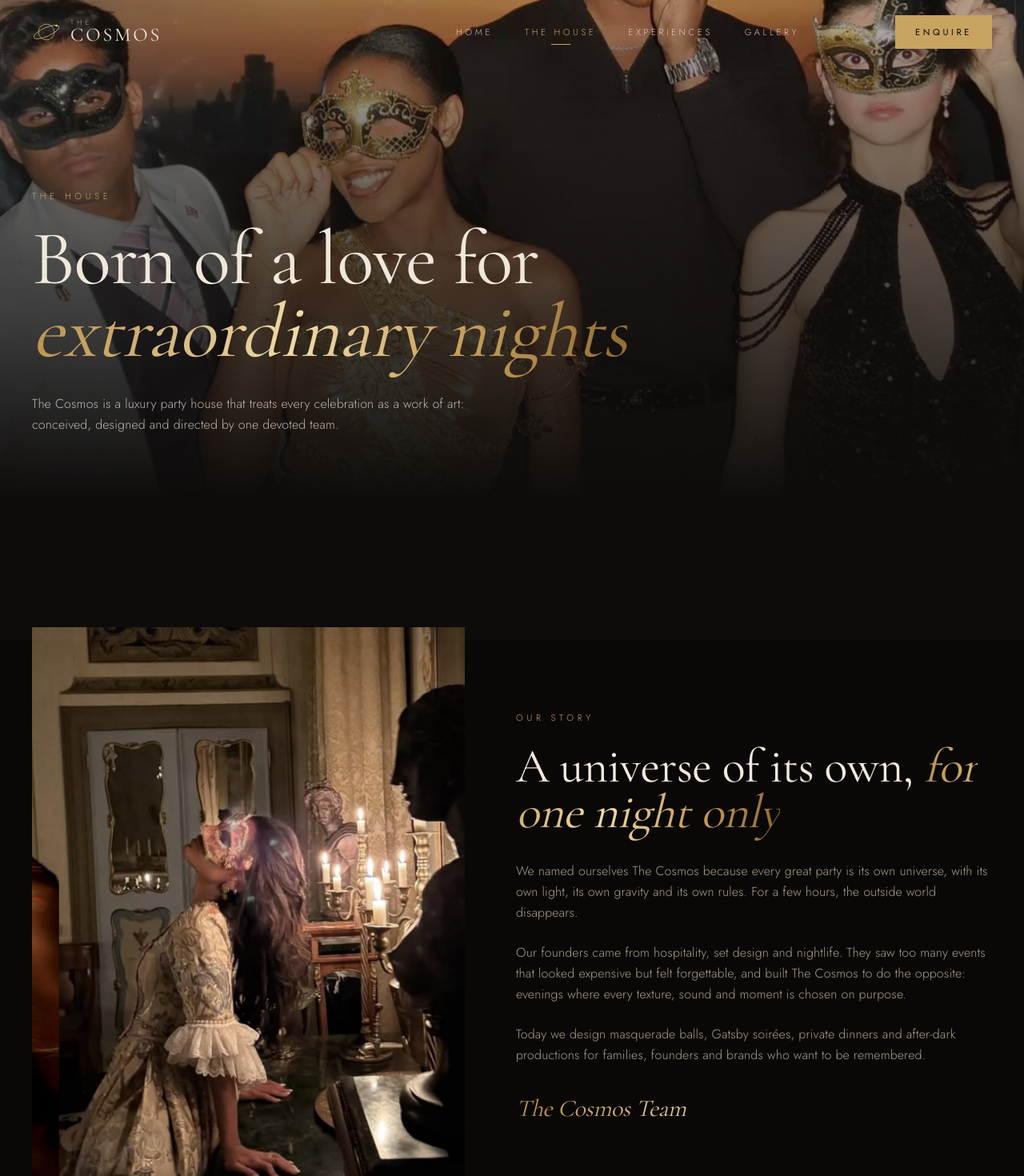
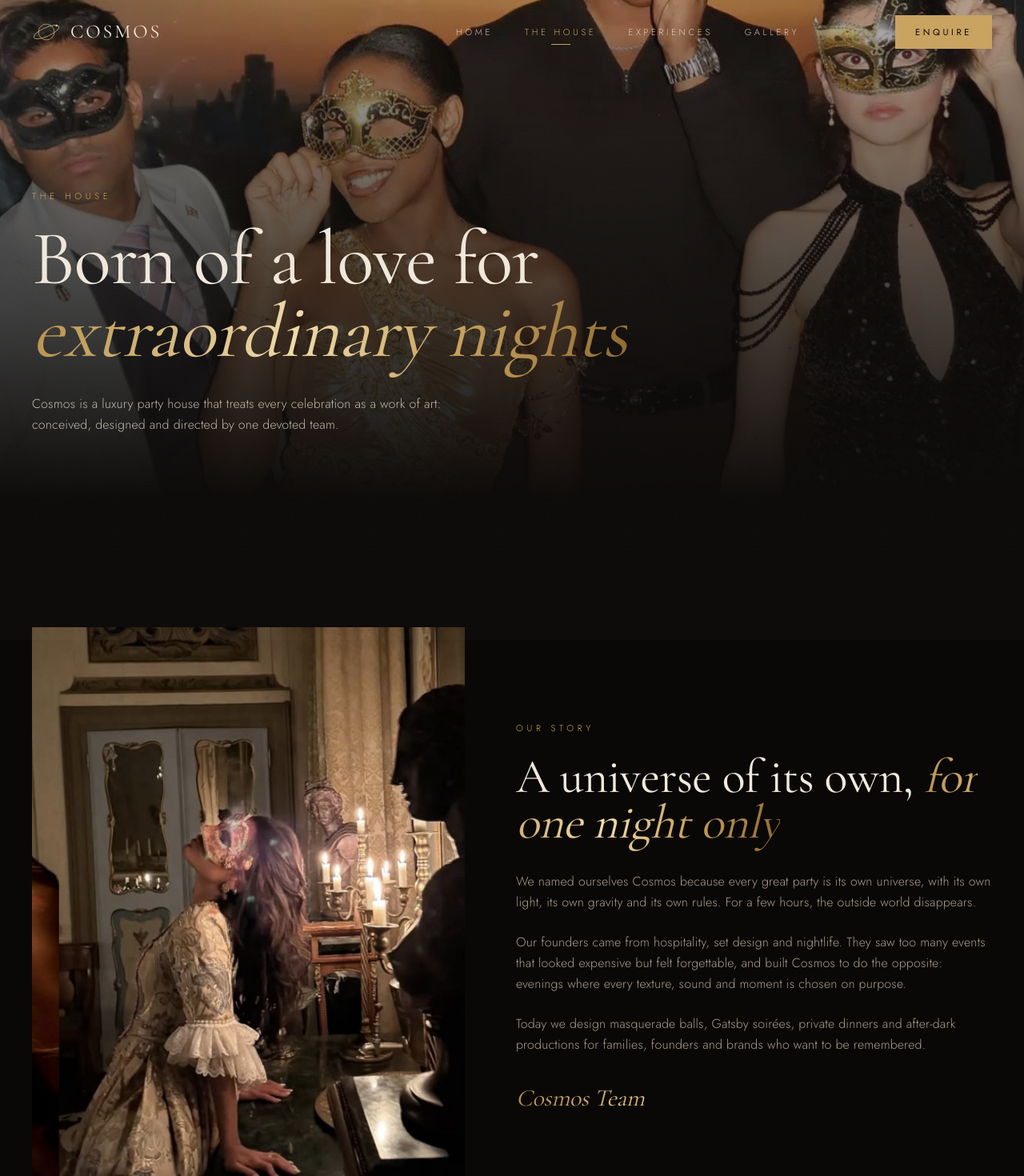
Before and after one commit to anshul52/COSMOS, a Next.js app: page /about in a window 1280 px wide. Shown: the top 1470 px of the page at 80% size. Built offline with nearby package versions, Linux system fonts and the light colour scheme; a web font is replaced by a local one.

Commit message:
Refactor branding references from "The Cosmos" to "Cosmos" across multiple components and pages

```diff
--- a/src/app/about/page.tsx
+++ b/src/app/about/page.tsx
@@ -6,7 +6,7 @@ import CtaBand from "@/components/CtaBand";
 
 export const metadata: Metadata = {
   title: "The House",
-  description: "The story, philosophy and craft behind The Cosmos luxury party house.",
+  description: "The story, philosophy and craft behind Cosmos luxury party house.",
 };
 
 const values = [
@@ -30,7 +30,7 @@ export default function About() {
         eyebrow="The House"
         title="Born of a love for"
         italic="extraordinary nights"
-        intro="The Cosmos is a luxury party house that treats every celebration as a work of art: conceived, designed and directed by one devoted team."
+        intro="Cosmos is a luxury party house that treats every celebration as a work of art: conceived, designed and directed by one devoted team."
         image="/images/masked-guests.jpg"
         position="center 62%"
       />
@@ -48,12 +48,12 @@ export default function About() {
           </h2>
           <div className="mt-8 space-y-6 leading-relaxed text-muted">
             <p>
-              We named ourselves The Cosmos because every great party is its own universe, with its own
+              We named ourselves Cosmos because every great party is its own universe, with its own
               light, its own gravity and its own rules. For a few hours, the outside world disappears.
             </p>
             <p>
               Our founders came from hospitality, set design and nightlife. They saw too many events that
-              looked expensive but felt forgettable, and built The Cosmos to do the opposite: evenings
+              looked expensive but felt forgettable, and built Cosmos to do the opposite: evenings
               where every texture, sound and moment is chosen on purpose.
             </p>
             <p>
@@ -61,7 +61,7 @@ export default function About() {
               productions for families, founders and brands who want to be remembered.
             </p>
           </div>
-          <p className="display gold-text mt-10 text-3xl italic">The Cosmos Team</p>
+          <p className="display gold-text mt-10 text-3xl italic">Cosmos Team</p>
         </Reveal>
       </section>
 
--- a/src/app/contact/page.tsx
+++ b/src/app/contact/page.tsx
@@ -7,7 +7,7 @@ import { contact } from "@/lib/site";
 
 export const metadata: Metadata = {
   title: "Enquire",
-  description: "Begin planning your luxury party or private event with The Cosmos.",
+  description: "Begin planning your luxury party or private event with Cosmos.",
 };
 
 const faqs = [
--- a/src/app/experiences/page.tsx
+++ b/src/app/experiences/page.tsx
@@ -8,7 +8,7 @@ import { experiences } from "@/lib/site";
 
 export const metadata: Metadata = {
   title: "Experiences",
-  description: "Masquerade balls, Gatsby soirées, private dining, after-dark productions and jazz lounges by The Cosmos.",
+  description: "Masquerade balls, Gatsby soirées, private dining, after-dark productions and jazz lounges by Cosmos.",
 };
 
 const extras = [
--- a/src/app/gallery/page.tsx
+++ b/src/app/gallery/page.tsx
@@ -5,7 +5,7 @@ import GalleryGrid from "@/components/GalleryGrid";
 
 export const metadata: Metadata = {
   title: "Gallery",
-  description: "Moments from The Cosmos: masquerades, candlelit dinners, champagne towers and after-dark nights.",
+  description: "Moments from Cosmos: masquerades, candlelit dinners, champagne towers and after-dark nights.",
 };
 
 export default function Gallery() {
--- a/src/app/layout.tsx
+++ b/src/app/layout.tsx
@@ -20,11 +20,11 @@ const jost = Jost({
 
 export const metadata: Metadata = {
   title: {
-    default: "The Cosmos — Luxury Party & Event House",
-    template: "%s — The Cosmos",
+    default: "Cosmos — Luxury Party & Event House",
+    template: "%s — Cosmos",
   },
   description:
-    "The Cosmos designs unforgettable luxury parties: masquerade balls, Gatsby soirées, private dinners and after-dark celebrations.",
+    "Cosmos designs unforgettable luxury parties: masquerade balls, Gatsby soirées, private dinners and after-dark celebrations.",
 };
 
 export default function RootLayout({ children }: LayoutProps<"/">) {
--- a/src/app/page.tsx
+++ b/src/app/page.tsx
@@ -31,7 +31,7 @@ export default function Home() {
         <div className="relative mx-auto w-full max-w-7xl px-5 pt-24 text-center md:px-10">
           <p className="eyebrow mb-8">Luxury Party &amp; Event House</p>
           <h1 className="display text-[3.6rem] text-ivory sm:text-8xl md:text-[9rem]">
-            The <em className="gold-text italic">Cosmos</em>
+            <em className="gold-text italic">Cosmos</em>
           </h1>
           <p className="mx-auto mt-8 max-w-xl text-base leading-relaxed text-ivory/80 md:text-lg">
             Evenings of candlelight, masks and champagne, designed for those who never settle for an ordinary night.
@@ -67,7 +67,7 @@ export default function Home() {
             We don&apos;t plan parties. <em className="gold-text italic">We stage legends.</em>
           </h2>
           <p className="mt-8 max-w-lg leading-relaxed text-muted">
-            The Cosmos was born from a simple belief: the best nights feel cinematic. Lace masks at every
+            Cosmos was born from a simple belief: the best nights feel cinematic. Lace masks at every
             place setting. A champagne tower catching candlelight. A DJ who knows exactly when to turn the
             room red. We obsess over the details so you can lose yourself in the evening.
           </p>
@@ -118,7 +118,7 @@ export default function Home() {
       {/* PILLARS */}
       <section className="mx-auto max-w-7xl px-5 py-28 md:px-10 md:py-40">
         <Reveal className="mx-auto mb-20 max-w-2xl text-center">
-          <p className="eyebrow mb-6">The Cosmos Method</p>
+          <p className="eyebrow mb-6">Cosmos Method</p>
           <h2 className="display text-5xl text-ivory md:text-6xl">From first idea to <em className="gold-text italic">final toast</em></h2>
         </Reveal>
         <div className="grid gap-px bg-line md:grid-cols-3">
--- a/src/components/Footer.tsx
+++ b/src/components/Footer.tsx
@@ -45,7 +45,7 @@ export default function Footer() {
       </div>
       <div className="hairline" />
       <div className="mx-auto flex max-w-7xl flex-col items-center justify-between gap-3 px-5 py-6 text-[0.65rem] uppercase tracking-[0.3em] text-muted md:flex-row md:px-10">
-        <span>© 2026 The Cosmos</span>
+        <span>© 2026 Cosmos</span>
         <span>By invitation, by design</span>
       </div>
     </footer>
--- a/src/components/Header.tsx
+++ b/src/components/Header.tsx
@@ -58,7 +58,7 @@ export default function Header() {
         }`}
       >
         <div className="mx-auto flex h-20 max-w-7xl items-center justify-between px-5 md:px-10">
-          <Link href="/" onClick={() => setOpen(false)} aria-label="The Cosmos — home">
+          <Link href="/" onClick={() => setOpen(false)} aria-label="Cosmos — home">
             <Logo />
           </Link>
 
--- a/src/components/Logo.tsx
+++ b/src/components/Logo.tsx
@@ -13,7 +13,6 @@ export default function Logo({ large = false }: { large?: boolean }) {
         <circle cx="34" cy="11" r="1.4" fill="currentColor" className="text-gold-soft" stroke="none" />
       </svg>
       <span className="flex flex-col leading-none">
-        <span className="text-[0.55rem] uppercase tracking-[0.5em] text-muted">The</span>
         <span className={`display ${large ? "text-5xl" : "text-2xl"} tracking-[0.12em] text-ivory`}>COSMOS</span>
       </span>
     </span>
```
